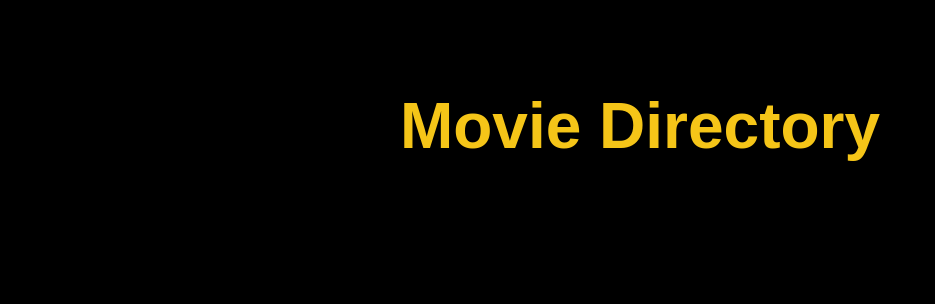
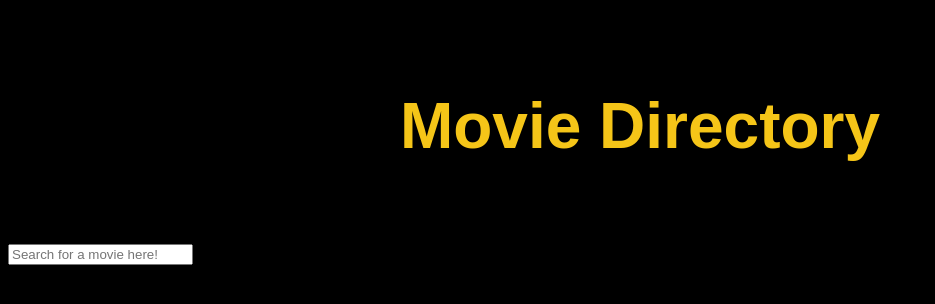
Before and after one commit to anwilson93/movies, a React (Create React App) app: page / in a window 1280 px wide. Shown: the top 304 px of the page, without its empty margins (0-935 px from the left). Built offline with nearby package versions, Linux system fonts and the light colour scheme; the HTML template or start-up script is replaced by a standard one.

Commit message:
plan main components, create search bar

```diff
--- a/src/App.js
+++ b/src/App.js
@@ -1,12 +1,12 @@
 import { Route, Switch } from "react-router-dom";
+import SearchBar from "./components/SearchBar";
 
 function App() {
   return (
-    // <div>
-    //   <header>
-    //     <h1>Movie Directory</h1>
-    //   </header>
-    // </div>
+
+    //need to search for movies (search bar)
+    //display movies after search (all movies display)
+    //single movie view (one movie display)
 
     <Switch>
       <Route exact path='/'>
@@ -14,6 +14,7 @@ function App() {
           <header>
             <h1>Movie Directory</h1>
           </header>
+          <SearchBar />
         </div>
       </Route>
     </Switch>
--- /dev/null
+++ b/src/components/SearchBar/index.js
@@ -0,0 +1,22 @@
+import { useState } from "react";
+function SearchBar (){
+
+    const [searchInput, setSearchInput] = useState('');
+
+    const handleSearch = (e) => {
+        e.preventDefault();
+        console.log(searchInput)
+    };
+    return (
+        <>
+            <form onSubmit={handleSearch}>
+                <input
+                placeholder='Search for a movie here!'
+                value={searchInput}
+                onChange={(e) => setSearchInput(e.target.value)}/>
+            </form>
+        </>
+    );
+}
+
+export default SearchBar
```
Also changed, not shown: src/components/DisplayAllMovies/index.js (added), src/components/DisplaySingleMovie/index.js (added).
